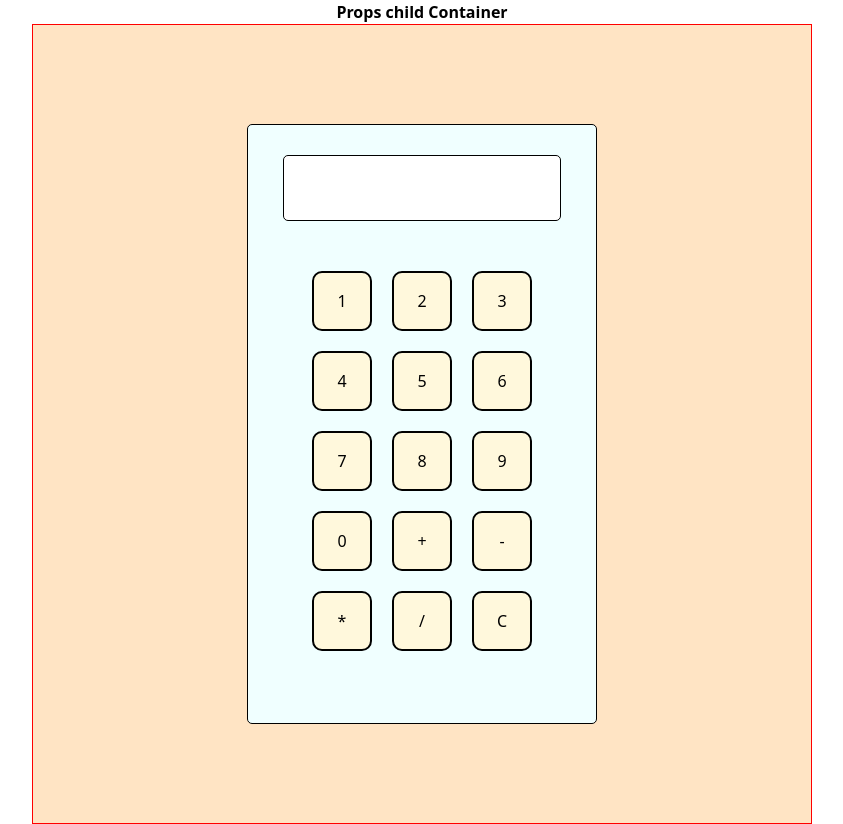
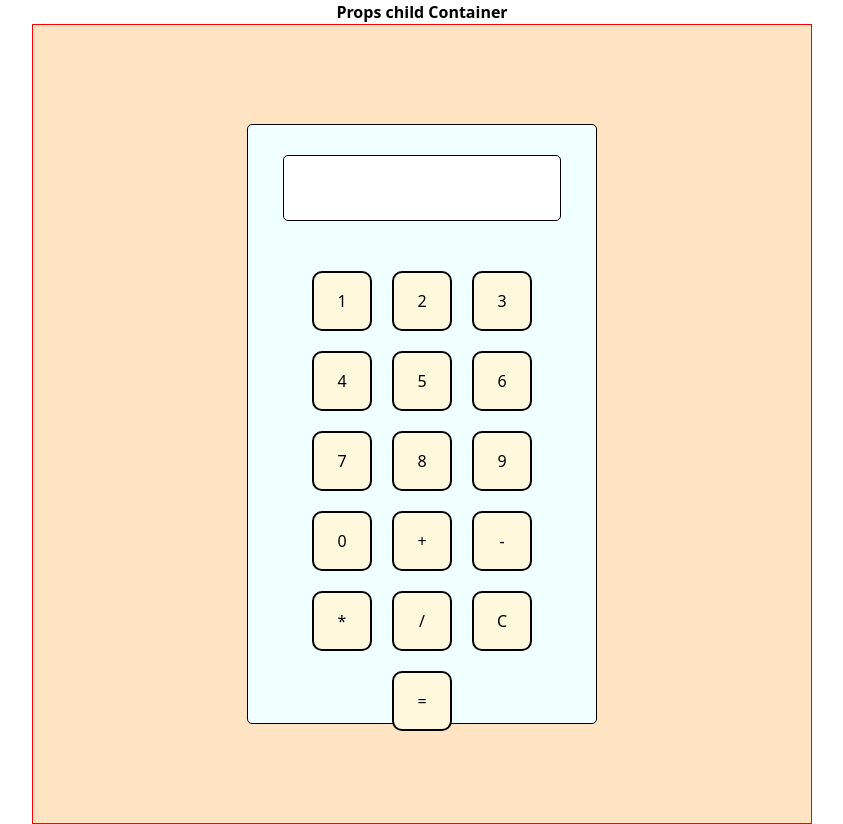
Before and after one commit to nehalpanchall/Reactify, a React app: page / in a window 1280 px wide. Shown: the whole page, without its empty margins (218-1061 px from the left). Built offline with nearby package versions, Linux system fonts and the light colour scheme; the HTML template or start-up script is replaced by a standard one.

Commit message:
perform final calculation using event object, state, and props with data and method

```diff
--- a/src/Components/Calc/ButtonsContainer.jsx
+++ b/src/Components/Calc/ButtonsContainer.jsx
@@ -1,11 +1,15 @@
 import css from './Calculator.module.css';
 
-const ButtonsContainer = ({ keypad }) => {
+const ButtonsContainer = ({ keypad, getValue }) => {
   return (
     <>
       <div className={css.displayButtons}>
         {keypad.map((items, index) => {
-          return <button key={index}>{items}</button>;
+          return (
+            <button key={index} onClick={getValue}>
+              {items}
+            </button>
+          );
         })}
       </div>
     </>
--- a/src/Components/Calc/CalContainer.jsx
+++ b/src/Components/Calc/CalContainer.jsx
@@ -1,7 +1,7 @@
 import css from './Calculator.module.css';
 
 const CalContainer = props => {
-  console.log(props);
+  // console.log(props);
   return (
     <>
       <h1>Props child Container</h1>
--- a/src/Components/Calc/Display.jsx
+++ b/src/Components/Calc/Display.jsx
@@ -1,7 +1,9 @@
-const Display = () => {
+const Display = ({ passKey }) => {
+  // console.log(passKey);
+
   return (
     <>
-      <input type="number" readOnly></input>
+      <input type="string" value={passKey} readOnly></input>
     </>
   );
 };
--- a/src/Components/Calculator.jsx
+++ b/src/Components/Calculator.jsx
@@ -2,16 +2,33 @@ import Display from './Calc/Display';
 import css from './Calc/Calculator.module.css';
 import ButtonsContainer from './Calc/ButtonsContainer';
 import CalContainer from './Calc/CalContainer';
+import { useState } from 'react';
 
 const Calculator = () => {
-  let buttons = [1, 2, 3, 4, 5, 6, 7, 8, 9, 0, '+', '-', '*', '/', 'C'];
+  let buttons = [1, 2, 3, 4, 5, 6, 7, 8, 9, 0, '+', '-', '*', '/', 'C', '='];
+
+  let [displaykey, setDisplayKey] = useState('');
+
+  const getClickedValue = event => {
+    // console.log(event);
+
+    if (event.target.innerHTML === '=') {
+      let result = eval(displaykey);
+      setDisplayKey(result);
+    } else if (event.target.innerHTML === 'C') {
+      setDisplayKey('');
+    } else {
+      let finalVal = displaykey + event.target.innerHTML;
+      setDisplayKey(finalVal);
+    }
+  };
 
   return (
     <CalContainer>
       <div className={css.mainContainer}>
-        <Display />
+        <Display passKey={displaykey} />
 
-        <ButtonsContainer keypad={buttons} />
+        <ButtonsContainer getValue={getClickedValue} keypad={buttons} />
       </div>
     </CalContainer>
   );
```
